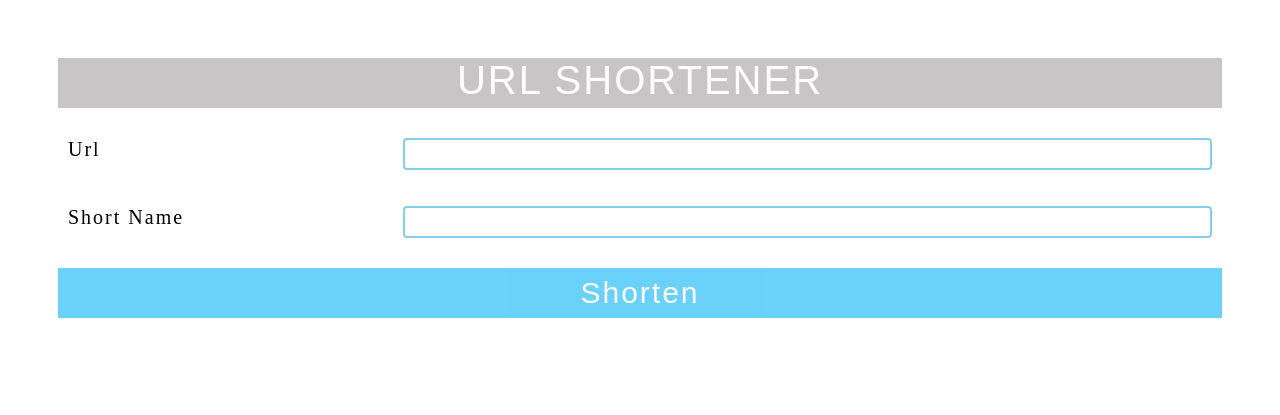
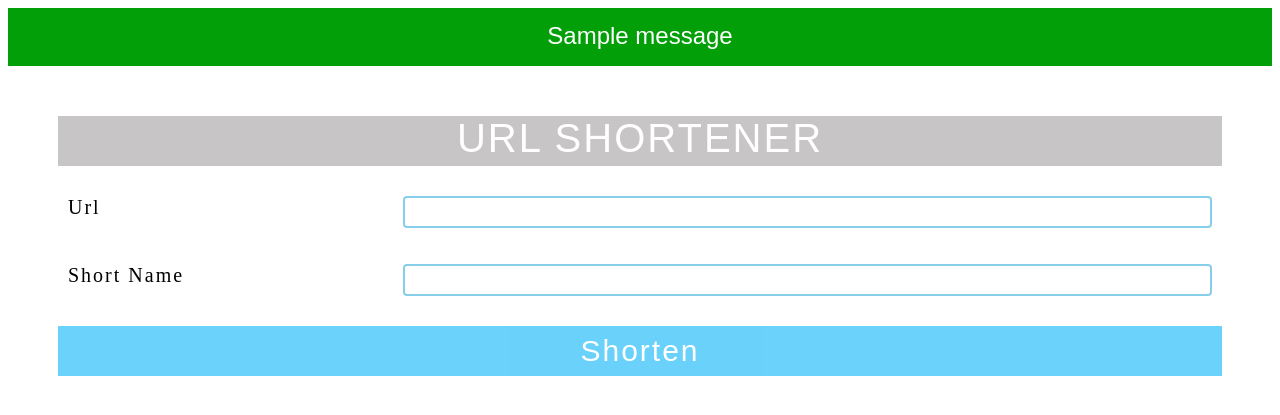
Before and after one commit to raghav1674/url-shortener-basic-flask-app, a Flask app: page / in a window 1280 px wide. Shown: the top 415 px of the page. Run offline with Flask 2, Linux system fonts and the light colour scheme; one stand-in notice (Sample message) is shown.

Commit message:
added: Flash messages and copy to clipboard functionality

```diff
--- a/urlshorten/__init__.py
+++ b/urlshorten/__init__.py
@@ -6,7 +6,8 @@ from . import urlshorten
 
 # main app of our application
 app = Flask(__name__)
-
+# secret key
+app.secret_key="i127tge972g197eudu91038gdbcu"
 
 # we have to register the blueprint in order to makeit do routing and send response and receive request
 app.register_blueprint(urlshorten.bp)
--- /dev/null
+++ b/urlshorten/static/css/alert_style.css
@@ -0,0 +1,37 @@
+.success {
+    background-color: rgb(3, 159, 8);
+}
+
+.danger {
+    background-color: rgb(216, 5, 5);
+}
+
+.alert {
+    padding: 4px;
+    height: 40px;
+    color: white;
+    text-align: center;
+    font-size: x-large;
+    font-family: Arial;
+    margin: auto;
+    padding-top: 14px;
+}
+.btn {
+    color: #fff;
+    background-color: rgb(7, 180, 248);
+    outline: none;
+    padding: 4px;
+    margin:5px;
+    height:40px;
+    border: none;
+    margin: auto;
+    display:block;
+    opacity: 0.4;
+    font-size:medium;
+    font-family: Arial, Helvetica, sans-serif;
+    width:200px;
+}
+
+.btn:hover{
+    opacity: 1;
+}
--- a/urlshorten/static/style.css
+++ b/urlshorten/static/css/style.css
@@ -1,7 +1,6 @@
 .form-container {
-
     /* display: flex; */
-    padding:50px;
+    padding: 50px;
 }
 
 .input-container {
@@ -9,12 +8,9 @@
     padding: 10px;
     display: flex;
     justify-content: space-between;
-    font-size:20px;
+    font-size: 20px;
     letter-spacing: 2px;
-    margin-top:16px;
-
-
-
+    margin-top: 16px;
 }
 
 .form-input {
@@ -22,20 +18,11 @@
     border: 2px solid skyblue;
     border-radius: 4px;
     font-size: medium;
-    width:70%;
-    height:26px;
+    width: 70%;
+    height: 26px;
+}
 
 
-}
-
-.btn {
-    color: #fff;
-    background-color: rgb(7, 180, 248);
-    outline: none;
-    padding: 4px;
-    border: none;
-    margin: auto;
-}
 
 .form-header {
     background-color: #c7c5c5;
@@ -44,7 +31,7 @@
     vertical-align: middle;
     height: 50px;
     margin-bottom: 20px;
-    font-size:40px;
+    font-size: 40px;
     letter-spacing: 2px;
     font-family: Arial, Helvetica, sans-serif;
 }
@@ -59,7 +46,7 @@
     height: 50px;
     opacity: 0.6;
     margin-top: 20px;
-    font-size:30px;
+    font-size: 30px;
     letter-spacing: 2px;
 }
 
--- /dev/null
+++ b/urlshorten/templates/base.html
@@ -0,0 +1,31 @@
+<!DOCTYPE html>
+<html lang="en">
+
+<head>
+    <meta charset="UTF-8">
+    <meta http-equiv="X-UA-Compatible" content="IE=edge">
+
+    <meta name="viewport" content="width=device-width, initial-scale=1.0">
+    {% block style %} {% endblock %}
+    <title>{% block title %} {% endblock %}</title>
+    <link rel="stylesheet" href="{{ url_for('static',filename='css/alert_style.css') }}">
+
+</head>
+
+<body>
+
+    {% with messages = get_flashed_messages(with_categories=true) %}
+
+        {% if messages %}
+                {% for category, message in messages %}
+                <div class="alert {{ category }}">
+                    {{ message }}
+                </div>
+
+                {% endfor %}
+        {% endif %}
+    {% endwith %}
+    {% block body %} {% endblock %}
+</body>
+
+</html>
--- a/urlshorten/templates/index.html
+++ b/urlshorten/templates/index.html
@@ -1,15 +1,10 @@
-<!DOCTYPE html>
-<html lang="en">
+{% extends 'base.html' %}
 
-<head>
-    <meta charset="UTF-8">
-    <meta http-equiv="X-UA-Compatible" content="IE=edge">
-    <meta name="viewport" content="width=device-width, initial-scale=1.0">
-    <title>URL SHORTENER APP</title>
-    <link rel="stylesheet" href="{{ url_for('static',filename='style.css') }}">
-</head>
-
-<body>
+{% block style %}
+<link rel="stylesheet" href="{{ url_for('static',filename='css/style.css') }}">
+{% endblock %}
+{% block title %} URL Shortener{% endblock %}
+{% block body %}
 <section class="form-container">
     <form method="POST" action="/create_url">
         <div class="form-header">URL SHORTENER</div>
@@ -25,6 +20,4 @@
 
     </form>
 </section>
-</body>
-
-</html>
+{% endblock %}
--- a/urlshorten/urlshorten.py
+++ b/urlshorten/urlshorten.py
@@ -1,4 +1,4 @@
-from flask import Blueprint, render_template, redirect, url_for, request
+from flask import Blueprint, render_template, redirect, url_for, request,flash
 from .utils.file_handler import check_code, get_url
 
 
@@ -22,9 +22,13 @@ def create_url():
         url = request.form['url']
         created, new_url = check_code(code, url, "urls.json")
         if created:
-            return new_url
-        return "Code already present"
-    return "Method not Supported"
+            flash("New Short Url Generated Successfully.",category='success')
+            return render_template('generated_url.html',url=new_url)
+        else:
+            flash("Please Choose different Short Name",category='danger')
+            return redirect(url_for('main.index'))
+    flash("Method Not Supported",category='danger')
+    return redirect(url_for('main.index'))
 
 # get the real url corresponding to the code given
 
@@ -34,7 +38,7 @@ def get_link(code):
     found, real_url = get_url(code, "urls.json")
     if found:
         return redirect(real_url)
-    return real_url
+    return redirect(url_for('main.index'))
 
 
 # @bp.route("/logout")
```
Also changed, not shown: urlshorten/static/js/copy_code.js (added, +8 -0 lines), urlshorten/templates/generated_url.html (added, +13 -0 lines), 1 other file. Lines whose indentation alone changed are shown as unchanged.
